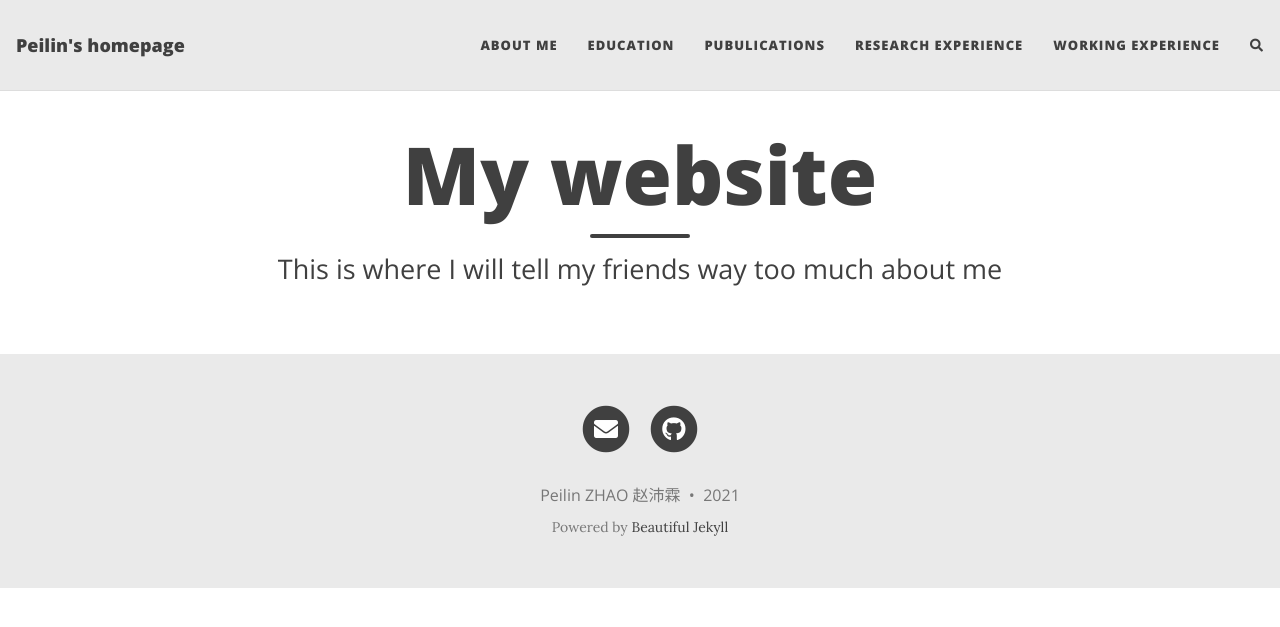
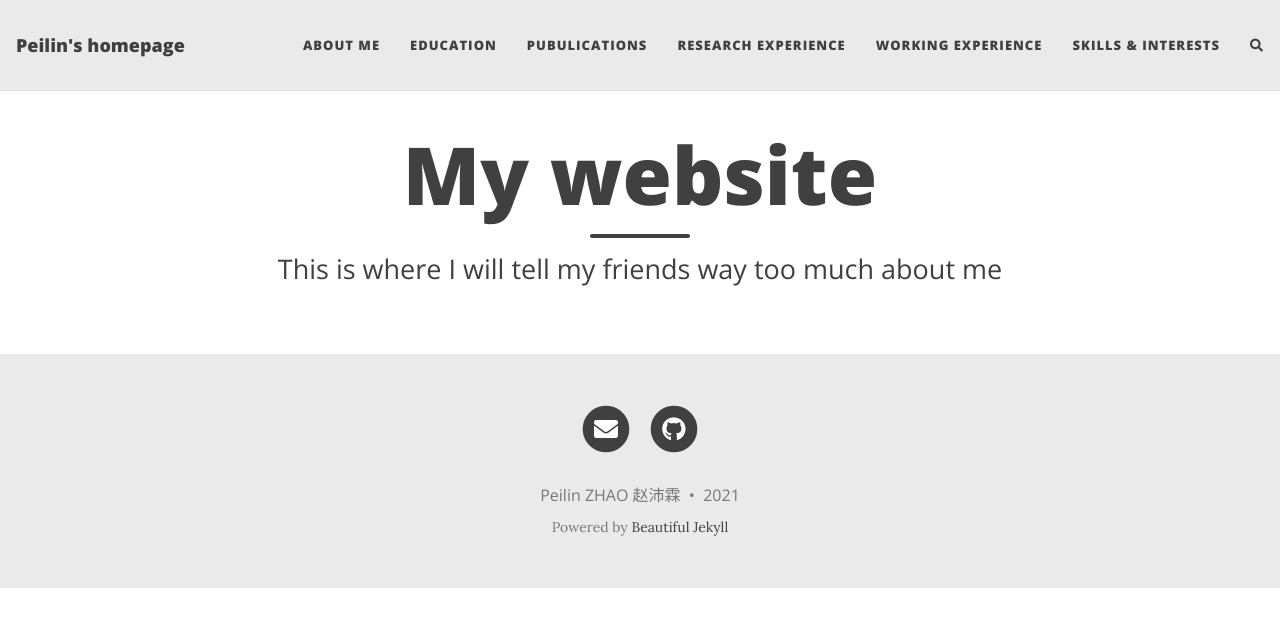
Before and after one commit to Jerry-zpl/Jerry-zpl.github.io, a Jekyll site: the page built from index.html, in a window 1280 px wide. Shown: the top 627 px of the page. Built offline with Jekyll 4.4.1, drawn with Linux system fonts in a browser that asks for light colours; nearby versions of some CDN libraries; the list of posts is cut into pages by our own code; comment, search, counter and statistics services are not loaded.

Commit message:
Update _config.yml

```diff
--- a/_config.yml
+++ b/_config.yml
@@ -19,6 +19,7 @@ navbar-links:
   Pubulications: "publications"
   Research Experience: "research"
   Working Experience: "working"
+  Skills & Interests: "skill"
   #Resources:
     #- Beautiful Jekyll: "https://beautifuljekyll.com"
     #- Learn markdown: "https://www.markdowntutorial.com/"
@@ -90,10 +91,10 @@ social-network-links:
 #excerpt_length: 50
 
 # Whether or not to show an excerpt for every blog post in the feed page
-feed_show_excerpt: false
+feed_show_excerpt: true
 
 # Whether or not to show a list of tags below each post preview in the feed page
-feed_show_tags: false
+feed_show_tags: true
 
 # Add a search button to the navbar
 post_search: true
```
